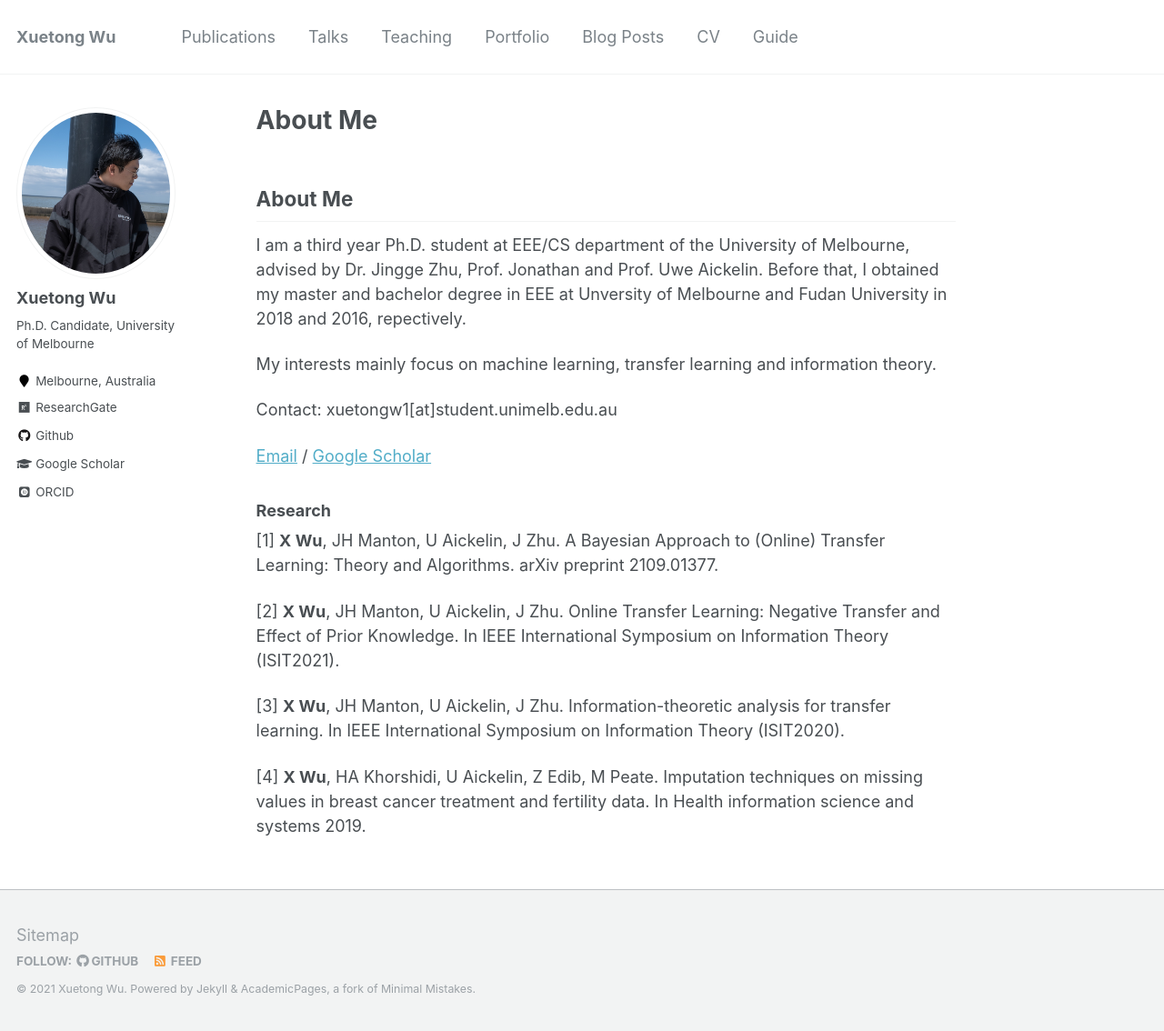
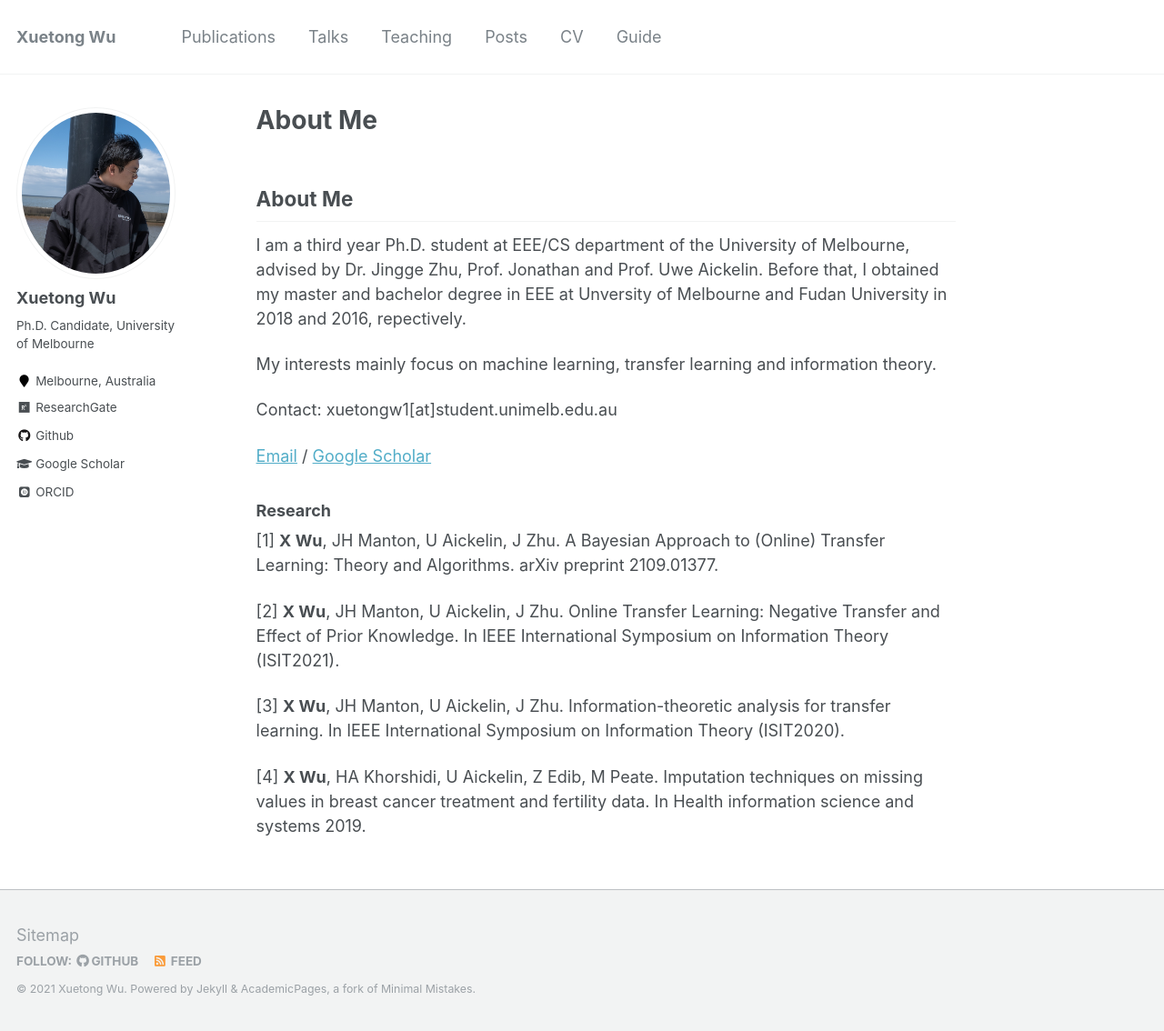
Before and after one commit to wfyitf/wfyitf.github.io, a Jekyll site: the page built from index.md, in a window 1280 px wide and 1134 px high. Shown: the whole window at 91% size. Built offline with Jekyll 4.4.1, drawn with Linux system fonts in a browser that asks for light colours; some web fonts are replaced; our own code applies the rules of GitHub Pages for plain Markdown files.

Commit message:
Update navigation.yml

```diff
--- a/_data/navigation.yml
+++ b/_data/navigation.yml
@@ -9,10 +9,8 @@ main:
   - title: "Teaching"
     url: /teaching/
 
-  - title: "Portfolio"
-    url: /portfolio/
 
-  - title: "Blog Posts"
+  - title: "Posts"
     url: /year-archive/
 
   - title: "CV"
```
